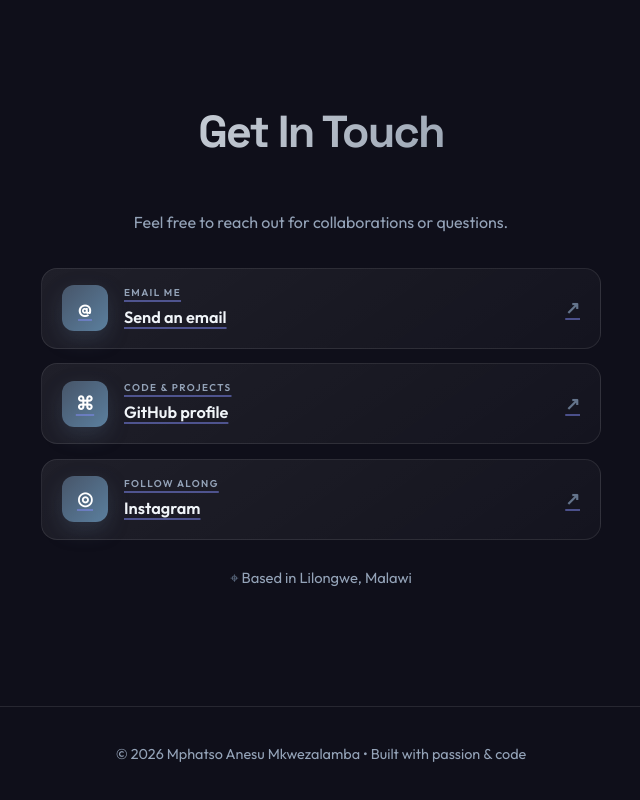
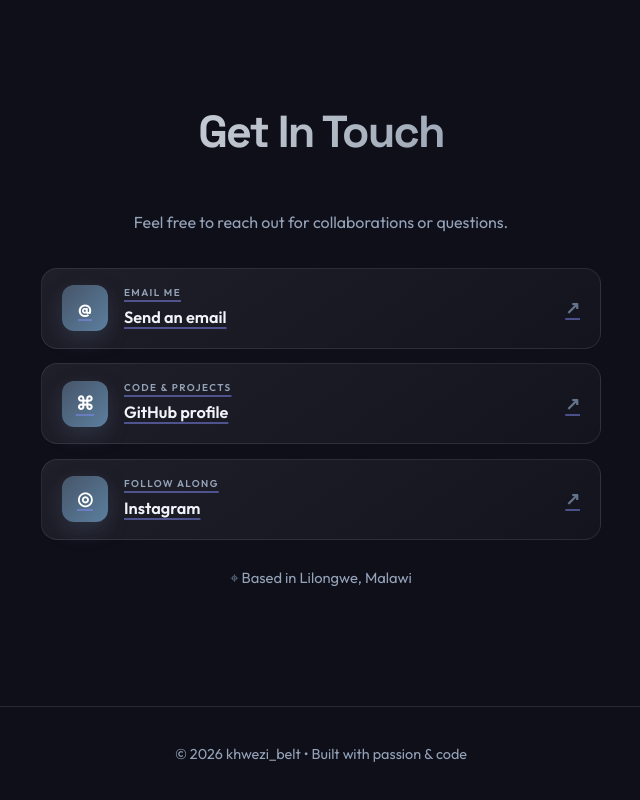
Before and after one commit to zalamba13-alt/M17--mkwezaB, a website: page index.html in a window 1280 px wide. Shown: the part 4212-5012 px from the top of the page, without its empty margins (319-959 px from the left). Drawn offline with Linux system fonts and the light colour scheme.

Commit message:
update index.html

```diff
--- a/index.html
+++ b/index.html
@@ -248,7 +248,7 @@
   <button type="button" id="scrollTop" class="scroll-top" aria-label="Back to top">↑</button>
 
   <footer>
-    <p>© 2026 Mphatso Anesu Mkwezalamba • Built with passion &amp; code</p>
+    <p>© 2026 khwezi_belt • Built with passion &amp; code</p>
   </footer>
 
   <script src="script.js"></script>
```
